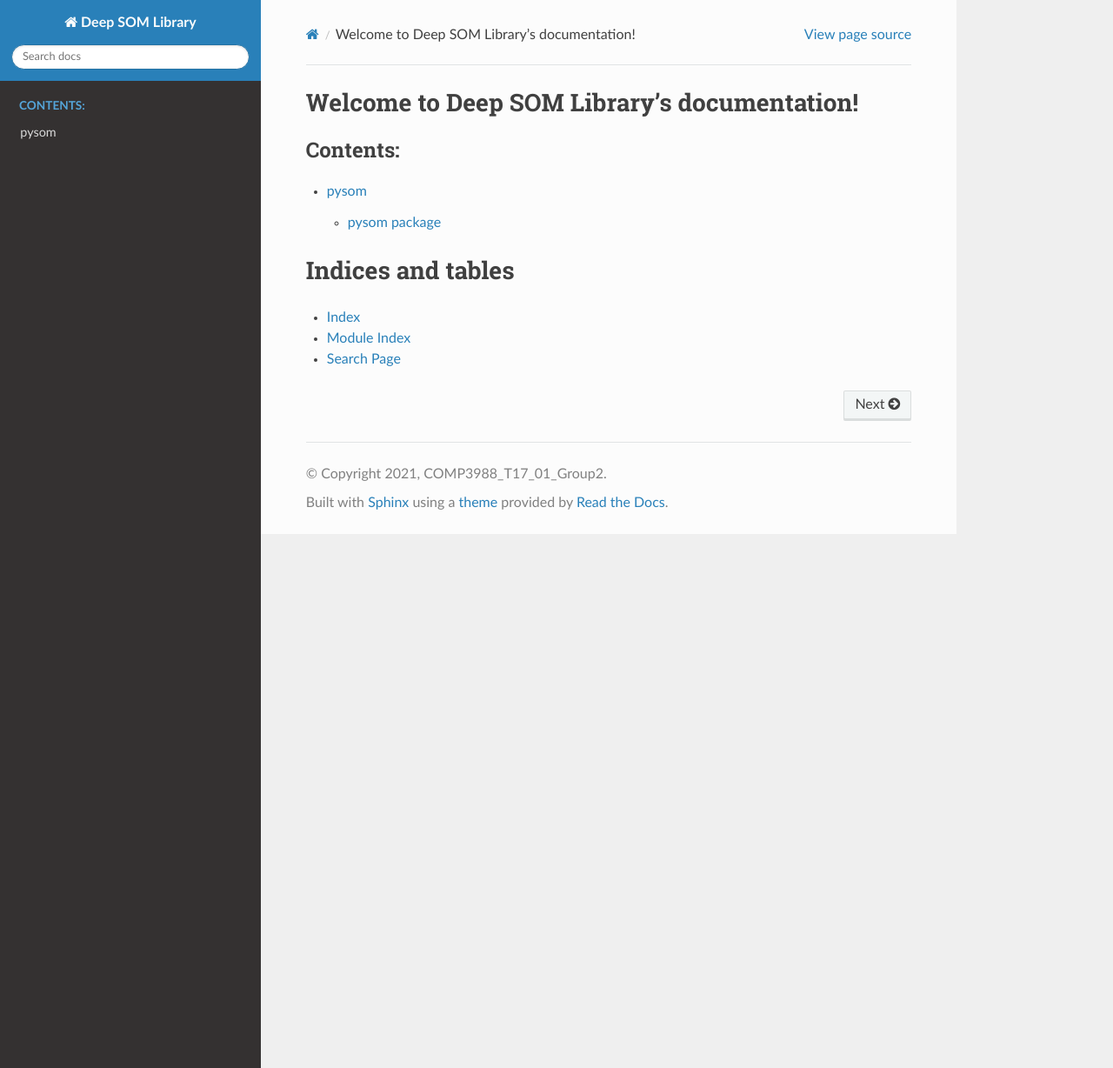
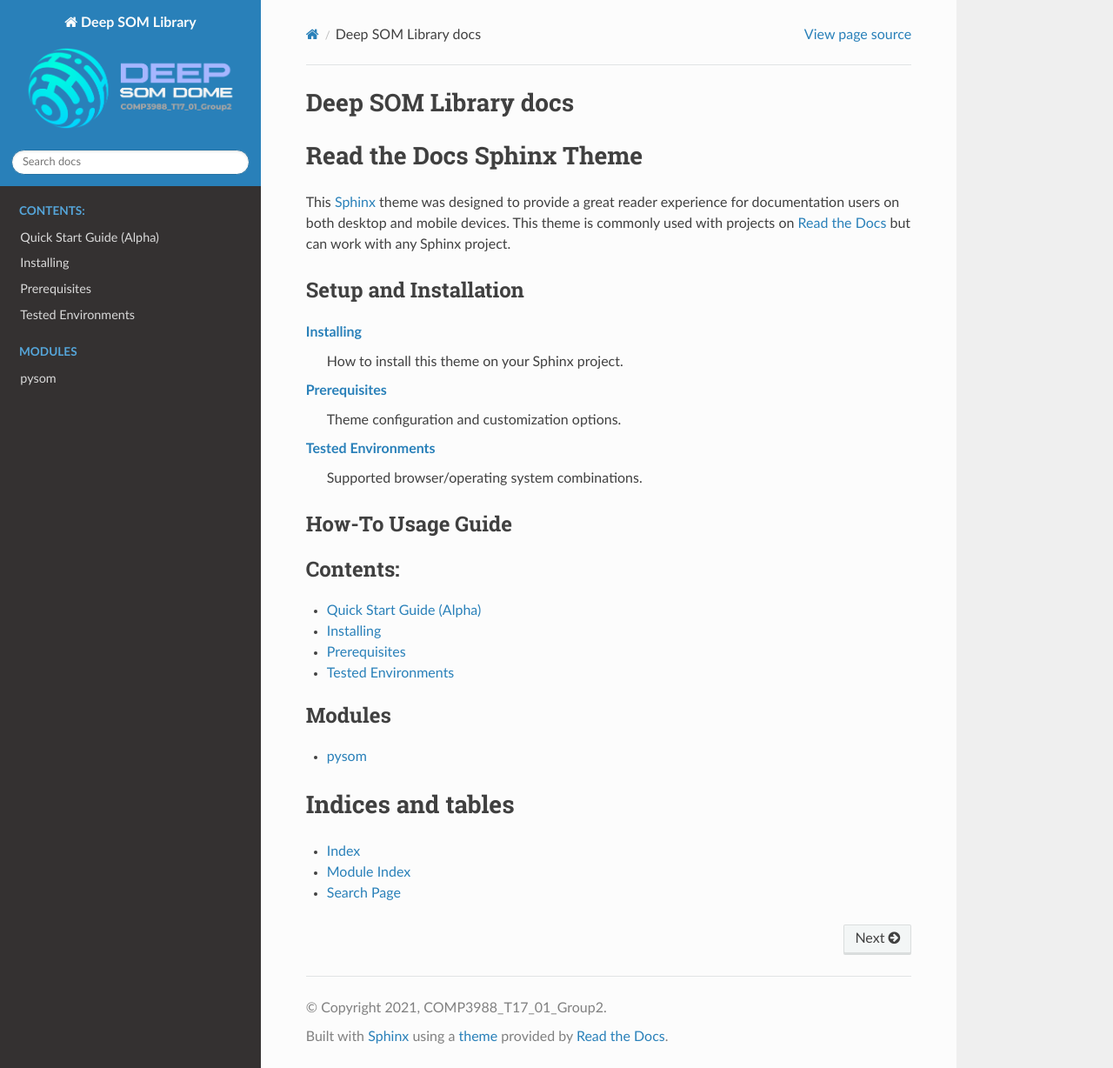
Before and after one commit to takatsuka/DeepSOM, a Sphinx documentation site: the page built from docs/source/index.rst, in a window 1280 px wide and 1228 px high. Shown: the whole window at 87% size. Built offline with Sphinx 7.4.7 and the Read the Docs theme 2.0.0, drawn with Linux system fonts in a browser that asks for light colours.

Commit message:
moved setup and updated docs

```diff
--- a/docs/source/conf.py
+++ b/docs/source/conf.py
@@ -55,3 +55,12 @@
 # relative to this directory. They are copied after the builtin static files,
 # so a file named "default.css" will overwrite the builtin "default.css".
 html_static_path = ['_static']
+
+# Deep SOM config
+html_logo = '_static/logo.png'
+html_favicon = '_static/favicon.png'
+
+html_theme_options = {
+    'display_version': True,
+    'prev_next_buttons_location': 'bottom'
+}
--- a/docs/source/index.rst
+++ b/docs/source/index.rst
@@ -1,14 +1,43 @@
-.. Deep SOM Library documentation master file, created by
-   sphinx-quickstart on Wed Sep 29 11:29:52 2021.
-   You can adapt this file completely to your liking, but it should at least
-   contain the root `toctree` directive.
-
-Welcome to Deep SOM Library's documentation!
+Deep SOM Library docs
 ============================================
 
+Read the Docs Sphinx Theme
+==========================
+
+This Sphinx_ theme was designed to provide a great reader experience for
+documentation users on both desktop and mobile devices. This theme is commonly
+used with projects on `Read the Docs`_ but can work with any Sphinx project.
+
+.. _Sphinx: http://www.sphinx-doc.org
+.. _Read the Docs: http://www.readthedocs.org
+
+Setup and Installation
+-----------------------
+
+:doc:`installing`
+    How to install this theme on your Sphinx project.
+
+:doc:`prerequisites`
+    Theme configuration and customization options.
+
+:doc:`tested-environments`
+    Supported browser/operating system combinations.
+
+How-To Usage Guide
+----------------------
+
 .. toctree::
-   :maxdepth: 2
+   :maxdepth: 1
    :caption: Contents:
+
+   quickstart
+   installing
+   prerequisites
+   tested-environments
+
+.. toctree::
+   :maxdepth: 1
+   :caption: Modules
 
    modules
 
--- /dev/null
+++ b/docs/source/installing.rst
@@ -0,0 +1,2 @@
+Installing
+======================
--- /dev/null
+++ b/docs/source/prerequisites.rst
@@ -0,0 +1,2 @@
+Prerequisites
+======================
--- /dev/null
+++ b/docs/source/tested-environments.rst
@@ -0,0 +1,2 @@
+Tested Environments
+======================
```
Also changed, not shown: docs/source/pysom.components.rst (+24 -0 lines), docs/source/pysom.rst (+8 -0 lines), docs/source/pysom.utils.rst (+16 -0 lines), docs/source/quickstart.rst (added, +17 -0 lines), __init__.py (added), docs/source/_static/favicon.png (added), docs/source/_static/logo.png (added), 3 other files.
